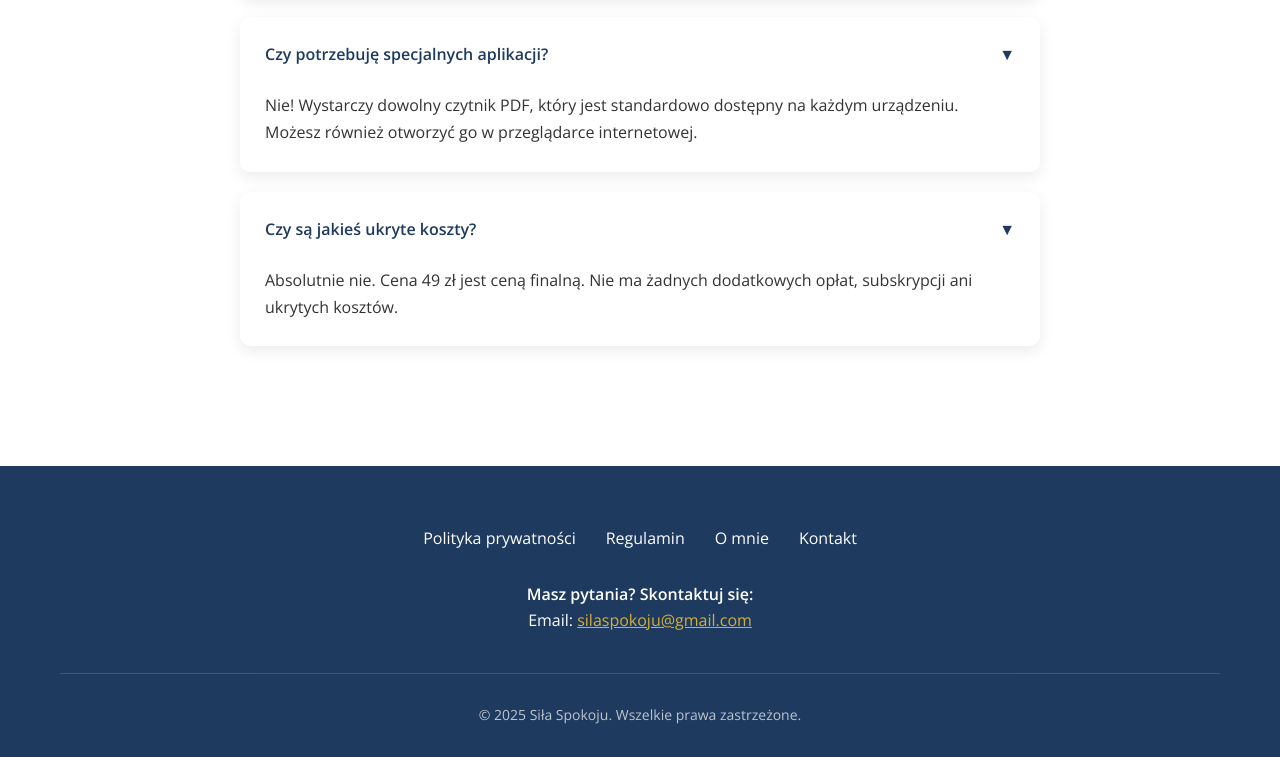
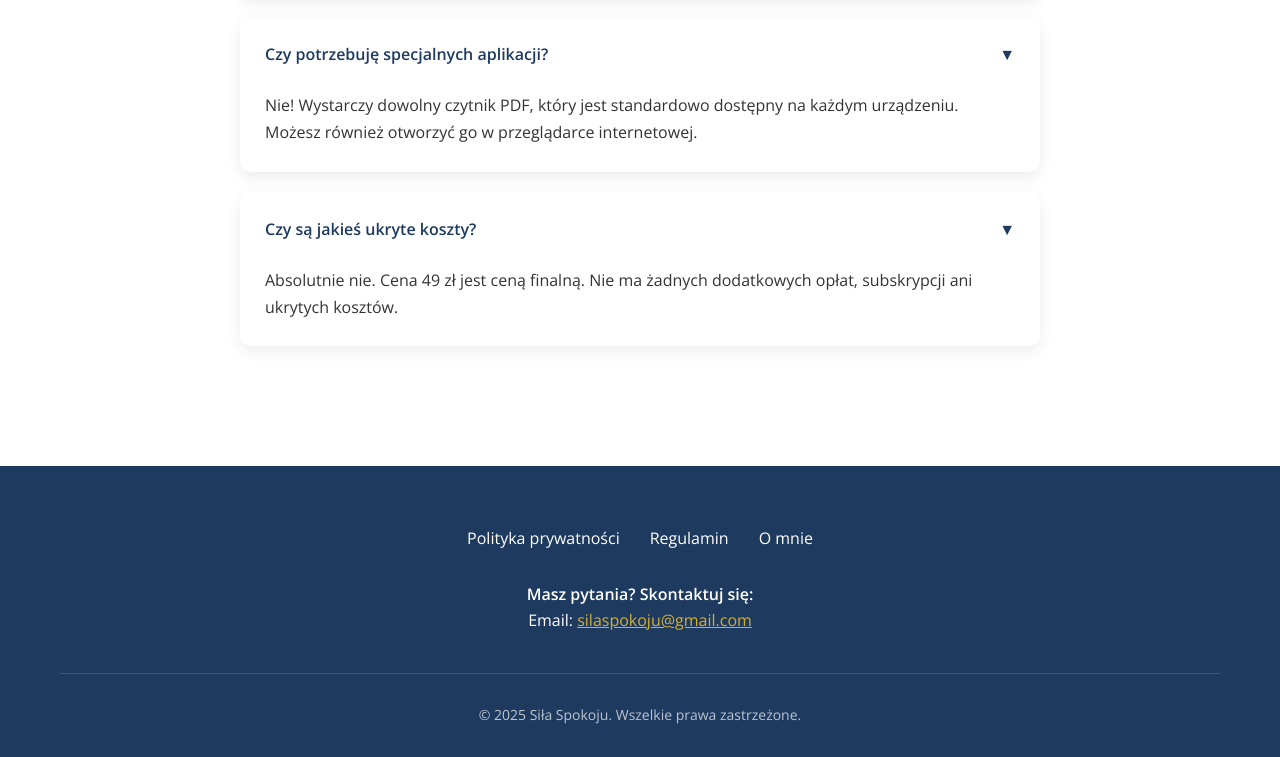
Before and after one commit to EdwardKenway69/MojeRepo, a plain HTML site: page index.html in a window 1280 px wide. Shown: the part 6132-6889 px from the top of the page. Drawn offline with nearby package versions, Linux system fonts and the light colour scheme.

Commit message:
Remove 'Kontakt' link from footer
Removed 'Kontakt' link from footer.

```diff
--- a/index.html
+++ b/index.html
@@ -839,7 +839,6 @@
                 <a href="#" onclick="openModal('privacy'); return false;">Polityka prywatności</a>
                 <a href="#" onclick="openModal('terms'); return false;">Regulamin</a>
                 <a href="#about">O mnie</a>
-                <a href="#contact">Kontakt</a>
             </div>
 
             <div class="contact-info" id="contact">
```
